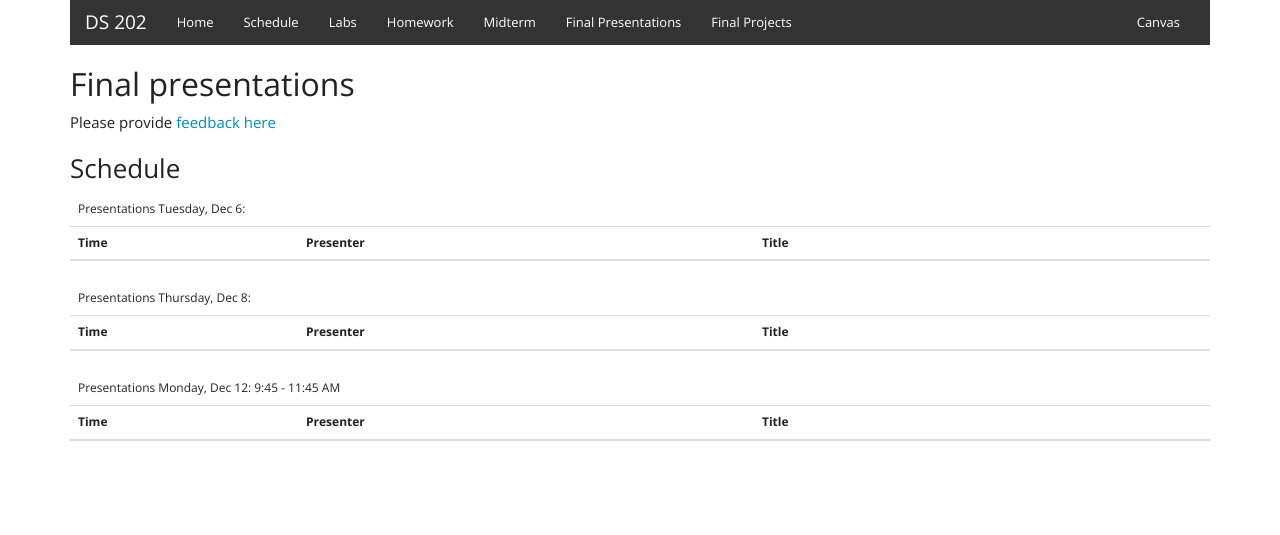
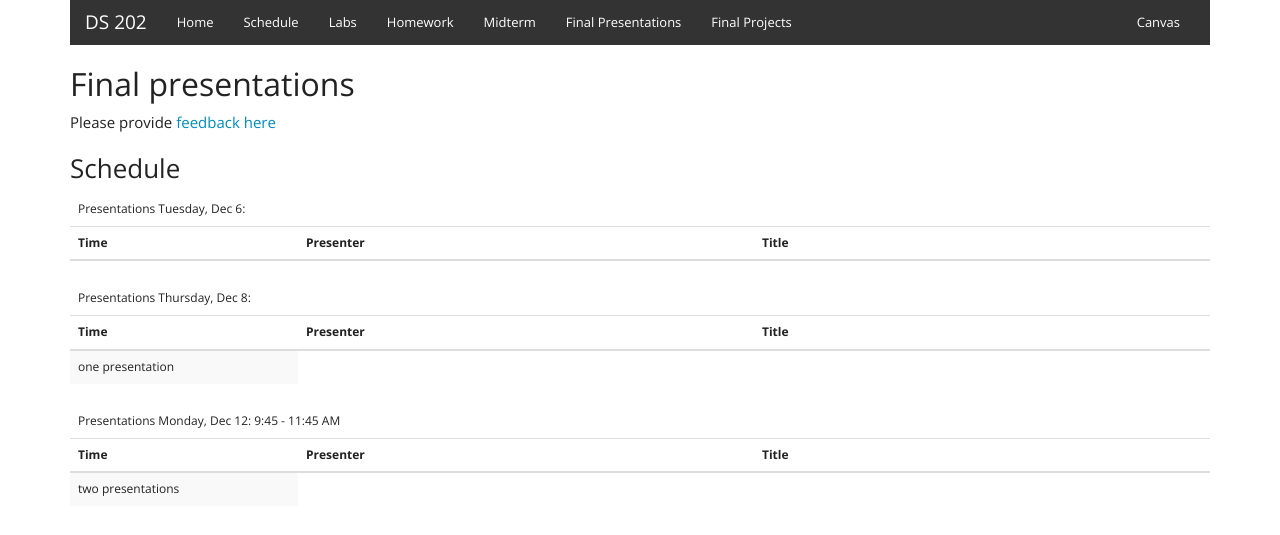
Before and after one commit to DS202-at-ISU/DS202-at-ISU.github.io, a Jekyll site: the page built from presentations.html, in a window 1280 px wide. Shown: the top 535 px of the page. Built offline with Jekyll 4.4.1, drawn with Linux system fonts in a browser that asks for light colours.

Commit message:
presentations

```diff
--- a/presentations.html
+++ b/presentations.html
@@ -36,7 +36,7 @@ Please provide <a href="https://heike.wufoo.com/forms/whylr2g09tvvts/">feedback
 	</tr>
     </thead>
     <tbody>
-
+	<td> one presentation </td>
 	</tbody>
   </table>
 
@@ -50,7 +50,7 @@ Please provide <a href="https://heike.wufoo.com/forms/whylr2g09tvvts/">feedback
 	</tr>
     </thead>
     <tbody>
-
+	<td> two presentations </td>
 	</tbody>
   </table>
 </div>
```
